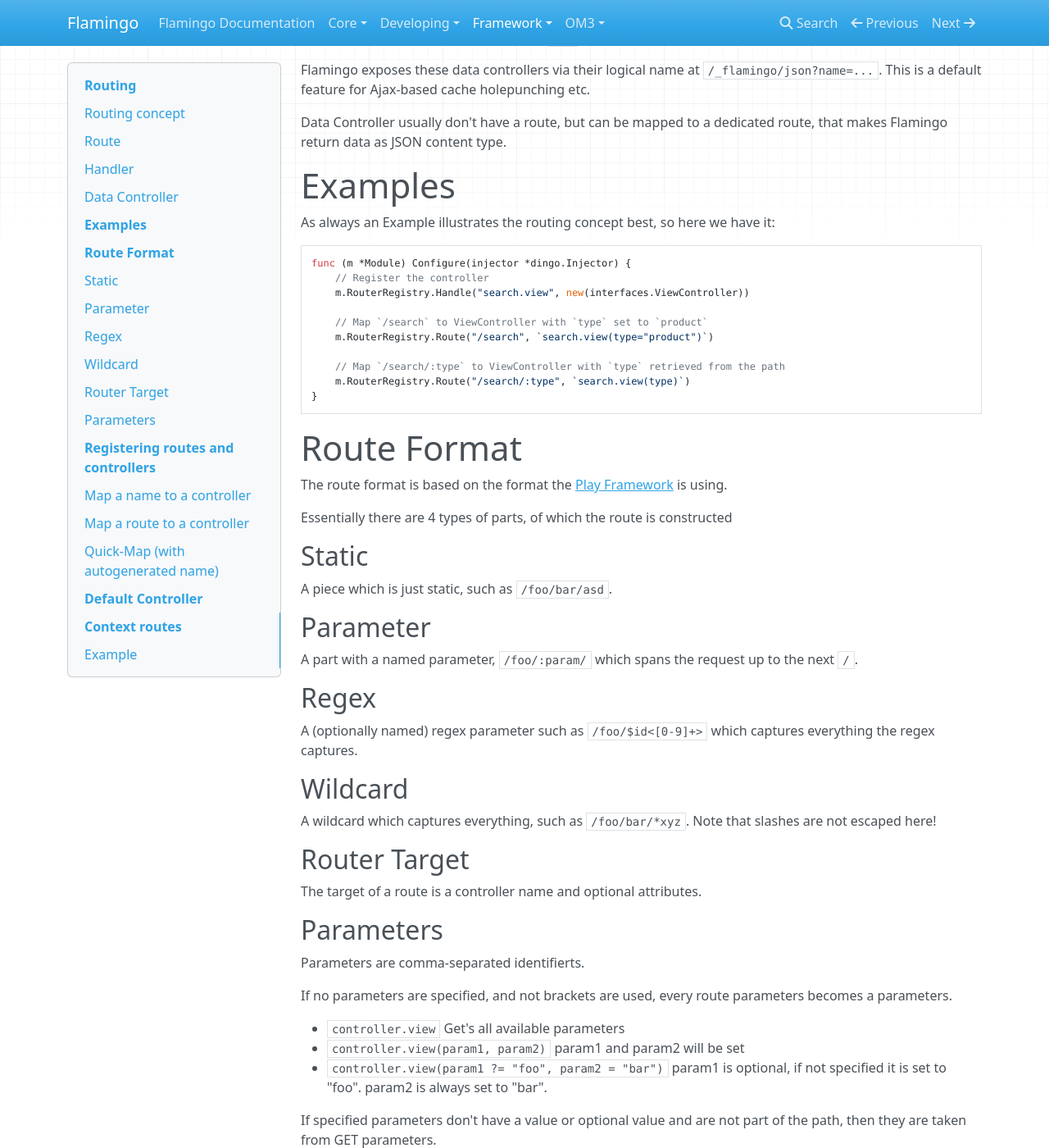
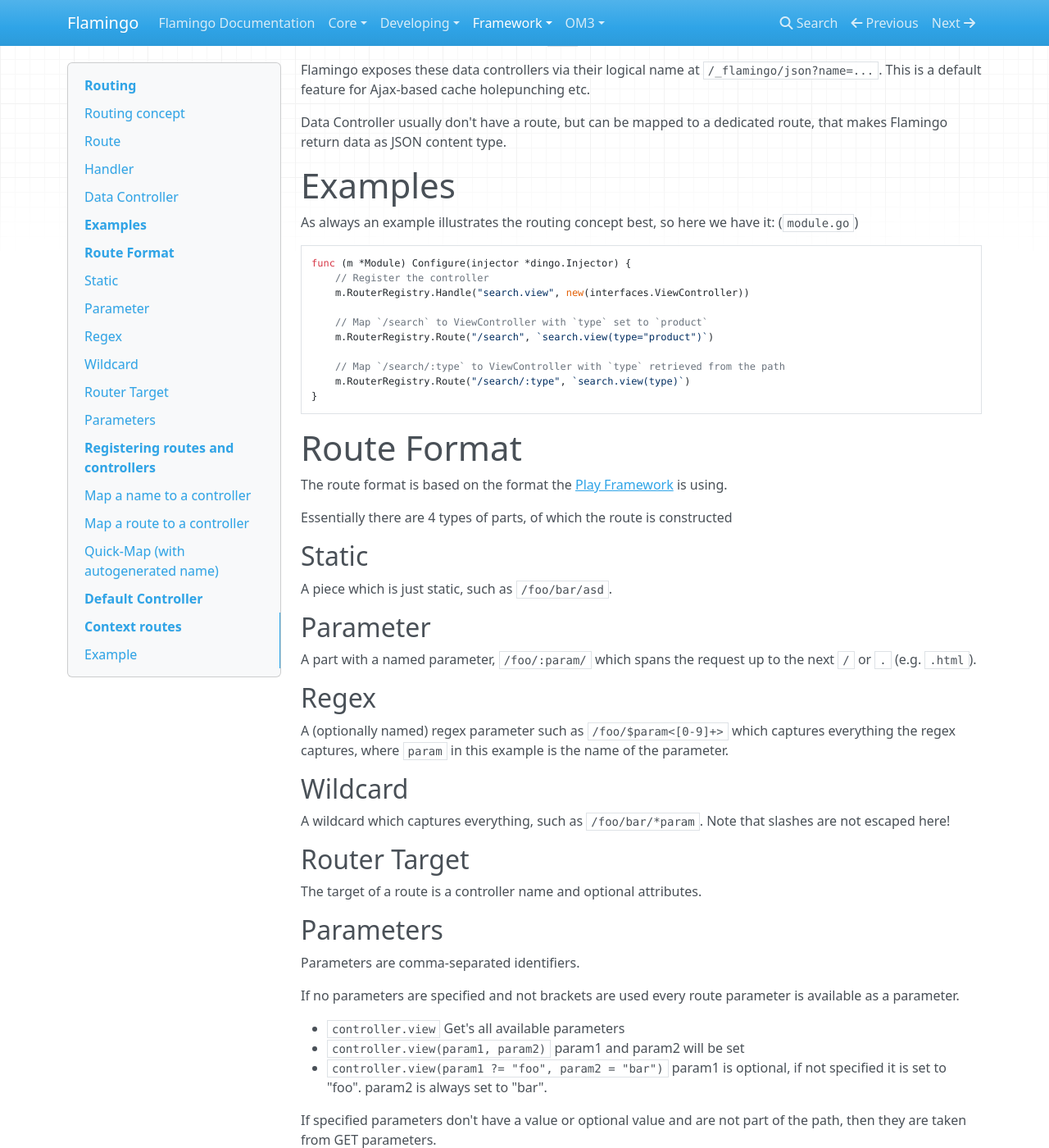
Before and after one commit to i-love-flamingo/flamingo, an MkDocs documentation site: the page built from docs/Framework/routing.md, in a window 1280 px wide and 1400 px high, scrolled down 985 px. Shown: the whole window at 82% size. Built offline with MkDocs 1.6.1, drawn with Linux system fonts in a browser that asks for light colours; nearby versions of some CDN libraries.

Commit message:
Minor documentation updates

````diff
--- a/docs/Framework/routing.md
+++ b/docs/Framework/routing.md
@@ -47,7 +47,8 @@ Data Controller usually don't have a route, but can be mapped to a dedicated rou
 
 # Examples
 
-As always an Example illustrates the routing concept best, so here we have it:
+As always an example illustrates the routing concept best, so here we have it:
+(`module.go`)
 
 ```go
 func (m *Module) Configure(injector *dingo.Injector) {
@@ -74,15 +75,15 @@ A piece which is just static, such as `/foo/bar/asd`.
 
 ## Parameter
 
-A part with a named parameter, `/foo/:param/` which spans the request up to the next `/`.
+A part with a named parameter, `/foo/:param/` which spans the request up to the next `/` or `.` (e.g. `.html`).
 
 ## Regex
 
-A (optionally named) regex parameter such as `/foo/$id<[0-9]+>` which captures everything the regex captures.
+A (optionally named) regex parameter such as `/foo/$param<[0-9]+>` which captures everything the regex captures, where `param` in this example is the name of the parameter.
 
 ## Wildcard
 
-A wildcard which captures everything, such as `/foo/bar/*xyz`. Note that slashes are not escaped here!
+A wildcard which captures everything, such as `/foo/bar/*param`. Note that slashes are not escaped here!
 
 ## Router Target
 
@@ -90,9 +91,9 @@ The target of a route is a controller name and optional attributes.
 
 ## Parameters
 
-Parameters are comma-separated identifierts.
+Parameters are comma-separated identifiers.
 
-If no parameters are specified, and not brackets are used, every route parameters becomes a parameters.
+If no parameters are specified and not brackets are used every route parameter is available as a parameter.
 
 - `controller.view` Get's all available parameters
 - `controller.view(param1, param2)` param1 and param2 will be set
````
